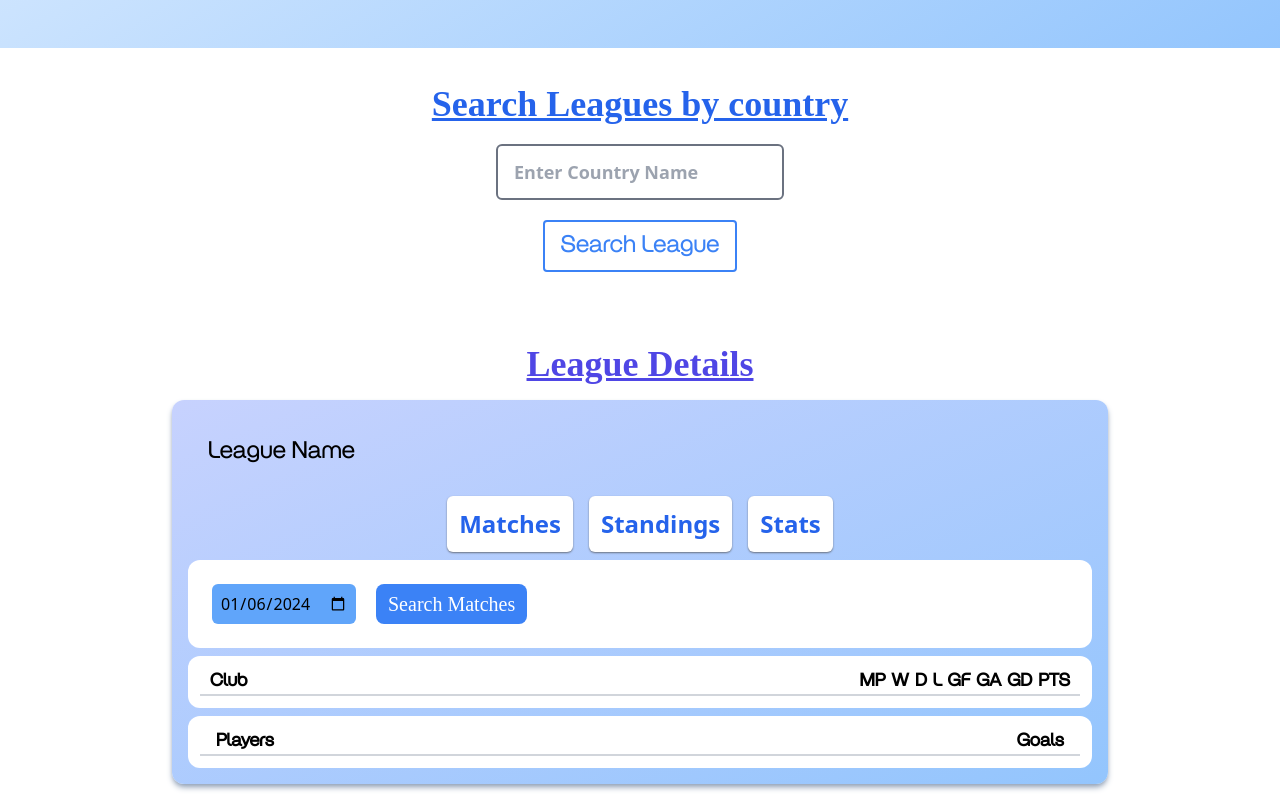
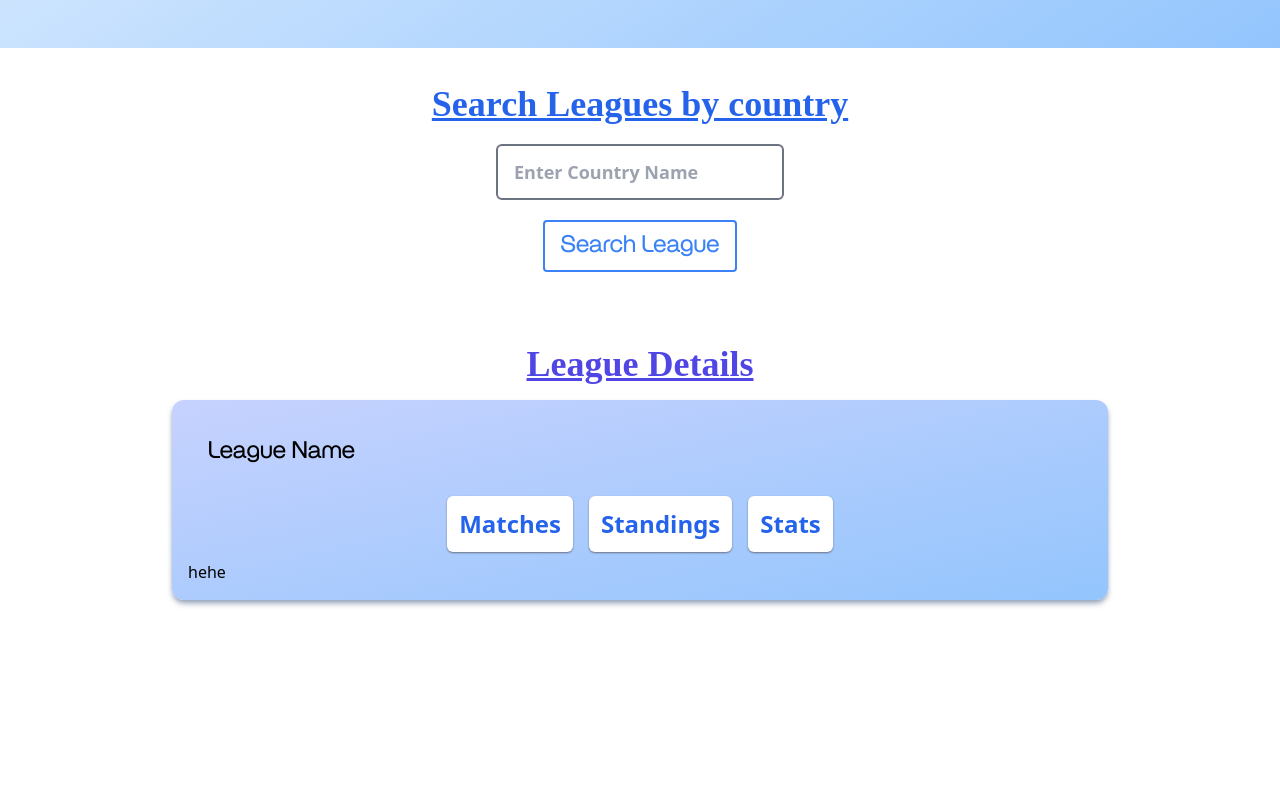
Before and after one commit to souravsaha5703/football-league-data-react, a React (Vite) app: page / in a window 1280 px wide. Shown: the part 1552-2352 px from the top of the page. After the commit the page ends 2168 px from the top, so only its background shows below. Built offline with nearby package versions, Linux system fonts and the light colour scheme.

Commit message:
code commit

```diff
--- a/src/Components/LeagueDetails.jsx
+++ b/src/Components/LeagueDetails.jsx
@@ -16,9 +16,16 @@ function LeagueDetails({ selectedLeagueId }) {
     const [standings, setStandings] = useState([]);
     const [stats, SetStats] = useState([]);
     const [rank, setRank] = useState(1);
+    const [fixtureActive, setFixtureActive] = useState(false);
+    const [standingActive, setStandingActive] = useState(false);
+    const [statsActive, setStatsActive] = useState(false);
     const fixturesData = useLeagueFixtures();
     const standingsData = useLeagueStandings();
     const statsData = useLeagueStats();
+
+    const handleMatchBtn = () => {
+        setFixtureActive(true);
+    }
 
     const handleFixtures = (e) => {
         e.preventDefault();
@@ -45,6 +52,9 @@ function LeagueDetails({ selectedLeagueId }) {
 
     const handleStandingsBtn = (e) => {
         e.preventDefault();
+        setFixtureActive(false);
+        setStatsActive(false);
+        setStandingActive(true);
         setLeagueId({ date, selectedLeagueId });
         console.log(standingsData);
         setStandings((prev) => {
@@ -71,6 +81,9 @@ function LeagueDetails({ selectedLeagueId }) {
 
     const handleStatsBtn = (e) => {
         e.preventDefault();
+        setFixtureActive(false);
+        setStandingActive(false);
+        setStatsActive(true);
         setLeagueId({ date, selectedLeagueId });
         console.log(statsData);
         SetStats((prev) => {
@@ -107,6 +120,7 @@ function LeagueDetails({ selectedLeagueId }) {
                         <button
                             className="font-nb font-semibold text-2xl px-3 py-3 bg-white rounded-md shadow-sm shadow-gray-500 text-blue-600 hover:text-white hover:bg-blue-600 duration-200 ease-in-out max-md:text-lg max-[425px]:text-sm active:bg-blue-600 active:text-white"
                             id="matchBtn"
+                            onClick={handleMatchBtn}
                         >
                             Matches
                         </button>
@@ -125,6 +139,8 @@ function LeagueDetails({ selectedLeagueId }) {
                             Stats
                         </button>
                     </div>
+                    {
+                        fixtureActive ? (
                             <div className="w-full bg-white rounded-xl p-4 flex flex-col">
                                 <div className="w-full p-2 flex">
                                     <input
@@ -155,6 +171,12 @@ function LeagueDetails({ selectedLeagueId }) {
                                         );
                                     })}
                             </div>
+                        ) : (
+                            <div>hehe</div>
+                        )
+                    }
+                    {
+                        standingActive ? (
                             <LeagueStandingsHeader>
                                 {
                                     standings && standings.map((standing, index) => {
@@ -176,10 +198,16 @@ function LeagueDetails({ selectedLeagueId }) {
                                         );
                                     })}
                             </LeagueStandingsHeader>
+                        ) : (
+                            <div></div>
+                        )
+                    }
+                    {
+                        statsActive ? (
                             <LeagueStatsHeader>
                                 {
-                                stats && stats.map((stat,index)=>{
-                                    return(
+                                    stats && stats.map((stat, index) => {
+                                        return (
                                             <LeagueStats
                                                 key={index}
                                                 playerRank={stat.playerRank}
@@ -190,6 +218,10 @@ function LeagueDetails({ selectedLeagueId }) {
                                         );
                                     })}
                             </LeagueStatsHeader>
+                        ) : (
+                            <div></div>
+                        )
+                    }
                 </div>
             </div>
         </div>
```
Lines whose indentation alone changed are shown as unchanged.
